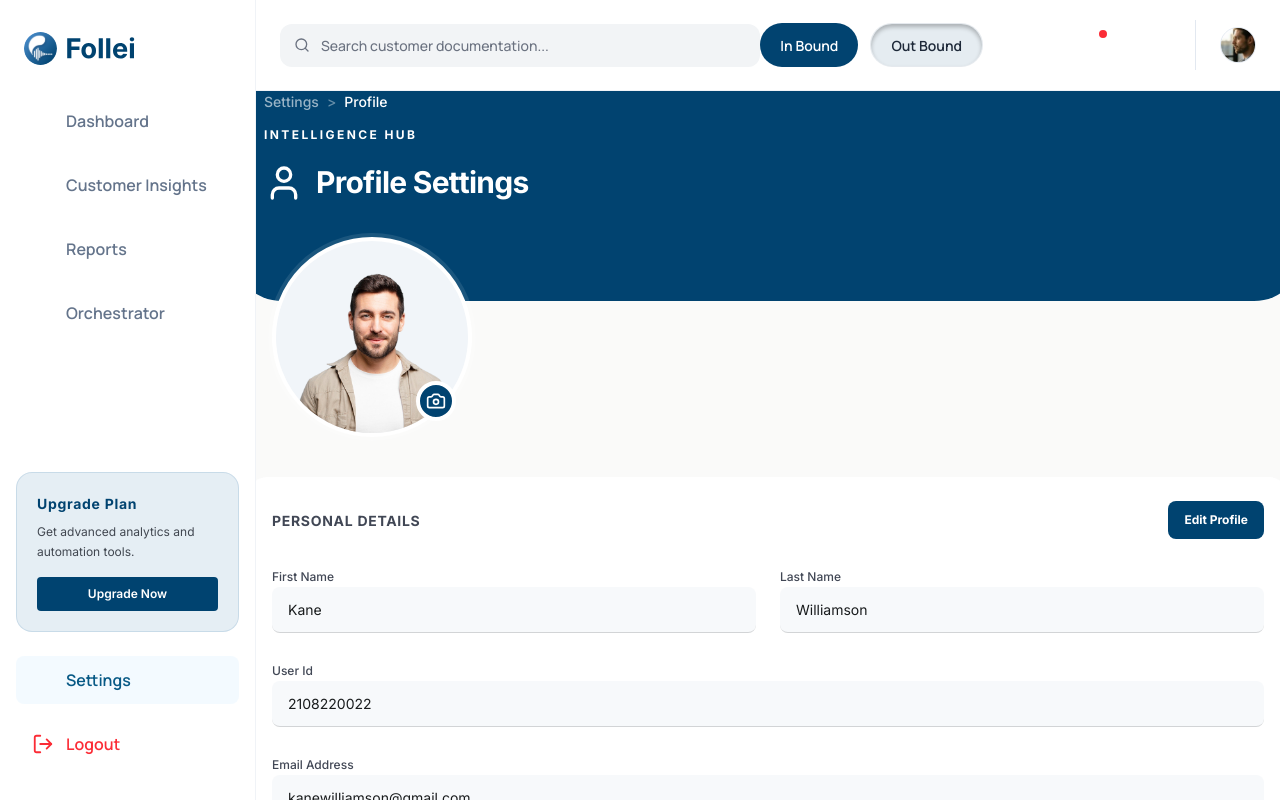
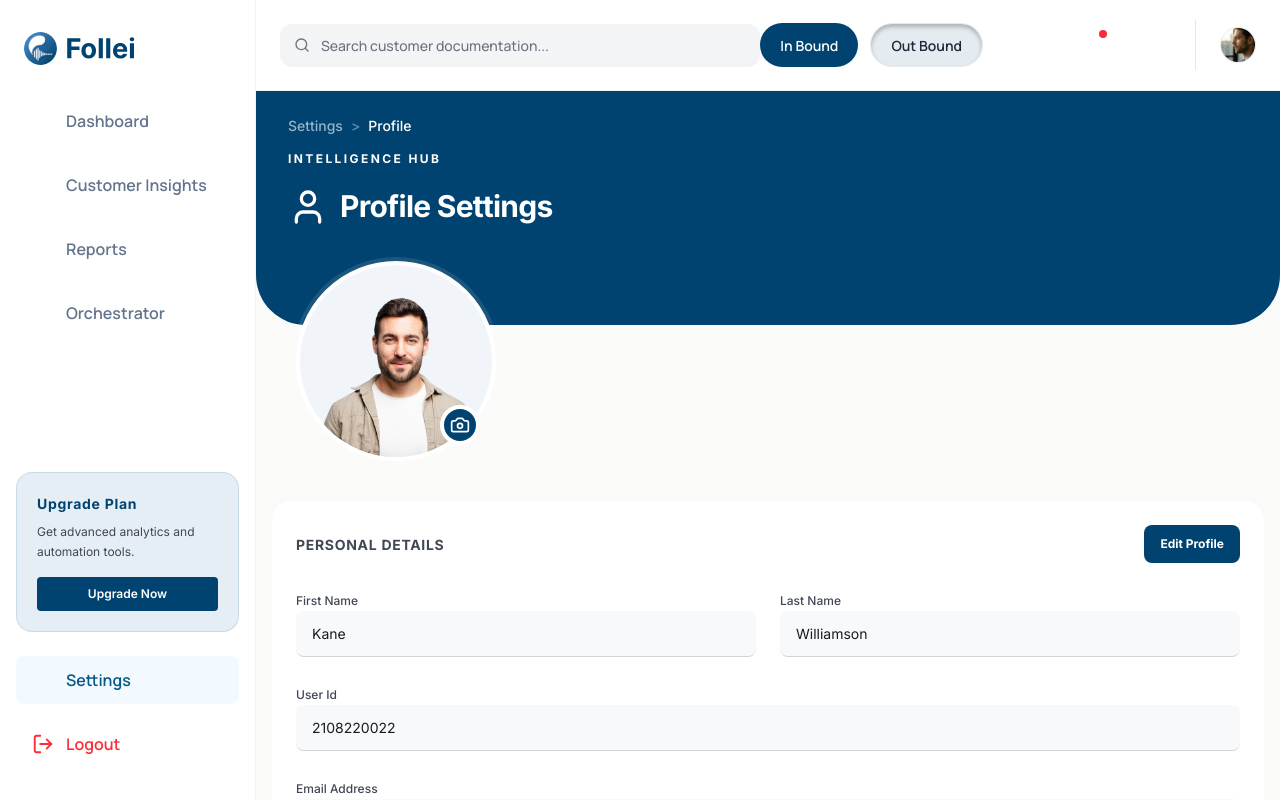
Before and after one commit to Kuberan1810/FolleiPhase1, a React (Vite) app: page /settings/profile in a window 1280 px wide. Built offline with nearby package versions, Linux system fonts and the light colour scheme; some icons are missing.

Commit message:
Orchestraion today chnages and layout chnage

```diff
--- a/src/Component/MainLayout.tsx
+++ b/src/Component/MainLayout.tsx
@@ -17,7 +17,7 @@ const MainLayout = () => {
           <Header />
         </div>
 
-        <main className="flex-1 overflow-y-auto">
+        <main className="flex-1 overflow-y-auto p-4 lg:p-6 pb-30 md:pb-5">
           <Outlet />
 
         </main>
```
